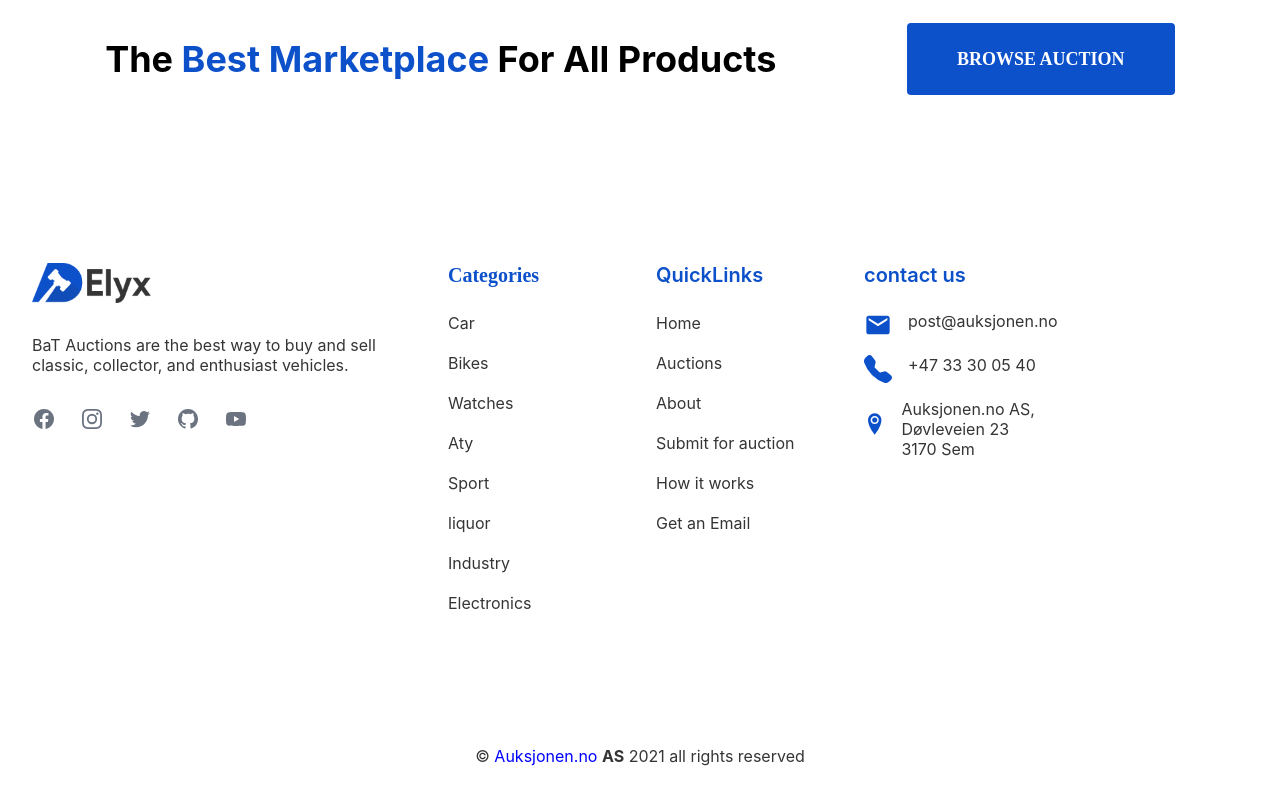
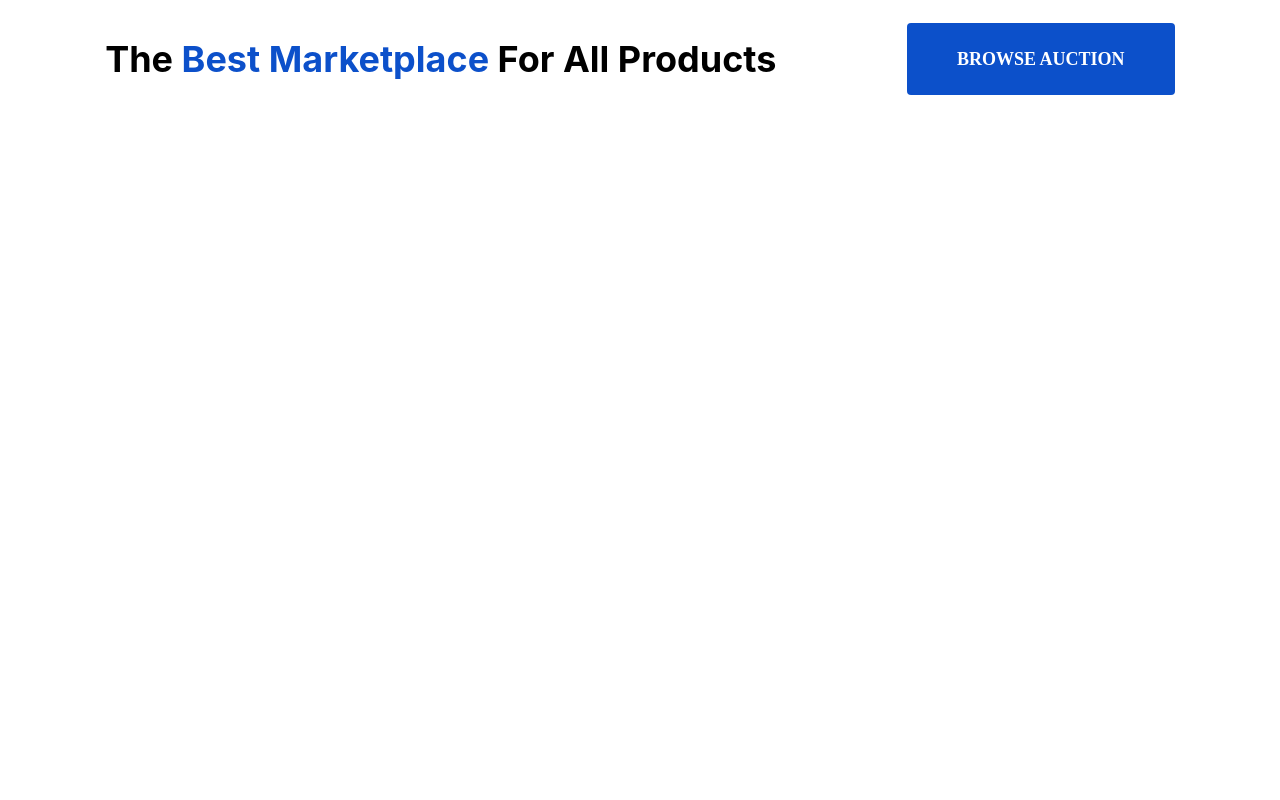
Before and after one commit to M-ilyas1/Elyx-project, a React (Create React App) app: page /ActionListing in a window 1280 px wide. Shown: the part 2125-2925 px from the top of the page. After the commit the page ends 2260 px from the top, so only its background shows below. Built offline with nearby package versions, Linux system fonts and the light colour scheme.

Commit message:
new changing

```diff
--- a/src/Component/index.js
+++ b/src/Component/index.js
@@ -3,9 +3,10 @@ export { default as Button } from "./Button/Button";
 export { default as Carousel } from "./Carousel/Carousel";
 export { default as Cta } from "./Cta/Cta";
 export { default as Products } from "./Products/Products";
-export { default as FilterSection } from './FilterSection/FilterSection';
-export { default as Example } from './Footer/Footer';
+export { default as FilterSection} from './FilterSection/FilterSection';
+export { default as Footer } from './Footer/Footer';
 export { default as Header } from './Header/Header';
+
 export { default as HeroBanner1 } from './HeroBanner1/HeroBanner1';
 export { default as HeroBanner2 } from './HeroBanner2/HeroBanner2';
 export { default as HeroSection } from './HeroSection/HeroSection';
--- a/src/Pages/ActionListing/ActionListing.js
+++ b/src/Pages/ActionListing/ActionListing.js
@@ -3,7 +3,7 @@ import HeroBanner2 from '../../Component/HeroBanner2/HeroBanner2'
 import ProductList from '../../Component/ProductList/ProductList'
 import Breadcumb from "../../Component/Breadcumb/Breadcumb";
 import { PopularItems } from '../../Component';
-import Footer from '../../Component/Footer/Footer';
+// import Footer from '../../Component/Footer/Footer';
 
 export default function ActionListing() {
   return (
@@ -21,7 +21,7 @@ export default function ActionListing() {
       </section>
       <section>
       <div>
-        <Footer bgColor="bg-[#FFFFFF]" textColor="text-[#353535]" />
+        {/* <Footer bgColor="bg-[#FFFFFF]" textColor="text-[#353535]" /> */}
       </div>
       </section>
     </div>
--- a/src/Pages/HomePageV2/HomePageV2.js
+++ b/src/Pages/HomePageV2/HomePageV2.js
@@ -19,7 +19,7 @@ import Cta from "../../Component/Cta/Cta";
 import Reviews from "../../Component/Reviews/Reviews";
 import { PopularItems, Products } from "../../Component";
 import Breadcumb from "../../Component/Breadcumb/Breadcumb";
-import Footer from "../../Component/Footer/Footer";
+// import Footer from "../../Component/Footer/Footer";
 const products = [
   {
     id: 1,
@@ -211,7 +211,7 @@ function HomePageV2() {
 
       <section>
       <div>
-        <Footer bgColor="bg-[#FFFFFF]" textColor="text-[#353535]" />
+        {/* <Footer bgColor="bg-[#FFFFFF]" textColor="text-[#353535]" /> */}
       </div>
       </section>
     </div>
--- a/src/Pages/HowitWorks/HowitWorks.js
+++ b/src/Pages/HowitWorks/HowitWorks.js
@@ -3,7 +3,7 @@ import HowItsWorkBanner from "../../Component/HowItsWorkBanner/HowItsWorkBanner"
 import Breadcumb from "../../Component/Breadcumb/Breadcumb";
 import HowItsWorkContent from "../../Component/HowItsWorkContent/HowitsWorkContent";
 import { PopularItems } from "../../Component";
-import Footer from "../../Component/Footer/Footer";
+// import Footer from "../../Component/Footer/Footer";
 
 
 export default function HowitWorks() {
@@ -16,7 +16,7 @@ export default function HowitWorks() {
 
       <section>
       <div>
-        <Footer bgColor="bg-[#FFFFFF]" textColor="text-[#353535]" />
+        {/* <Footer bgColor="bg-[#FFFFFF]" textColor="text-[#353535]" /> */}
       </div>
       </section>
 
```
Also changed, not shown: src/Component/Footer/Footer.jsx (renamed from src/Component/footer/footer.jsx).
